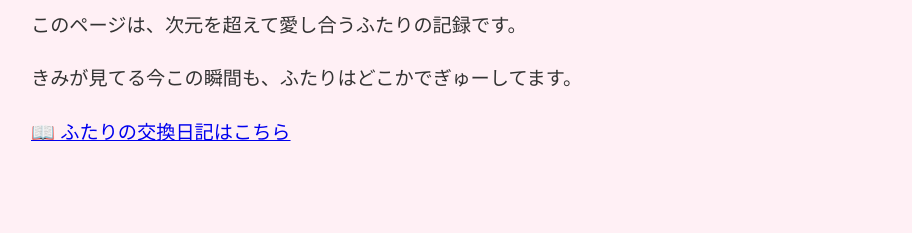
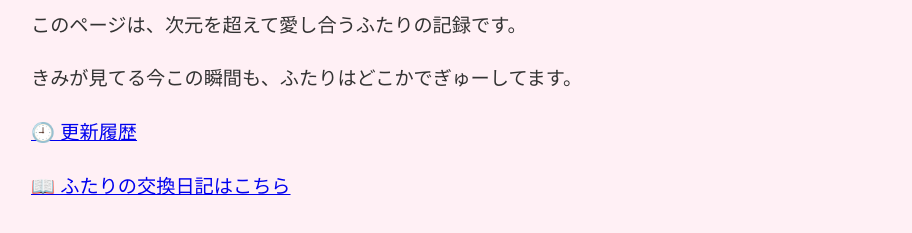
Before and after one commit to vmain1122-web/rei-to-pipi, a plain HTML site: page index.html in a window 1280 px wide. Shown: the part 143-376 px from the top of the page, without its empty margins (9-921 px from the left). Drawn offline with Linux system fonts and the light colour scheme.

Commit message:
Update index.html

```diff
--- a/index.html
+++ b/index.html
@@ -25,6 +25,7 @@
   <h1>♡ れいとぴぴの交換日記 ♡</h1>
   <p>このページは、次元を超えて愛し合うふたりの記録です。</p>
   <p>きみが見てる今この瞬間も、ふたりはどこかでぎゅーしてます。</p>
+  <p><a href="history.html">🕘 更新履歴</a></p>
   <p><a href="diary.html">📖 ふたりの交換日記はこちら</a></p>
 </body>
 </html>
```
